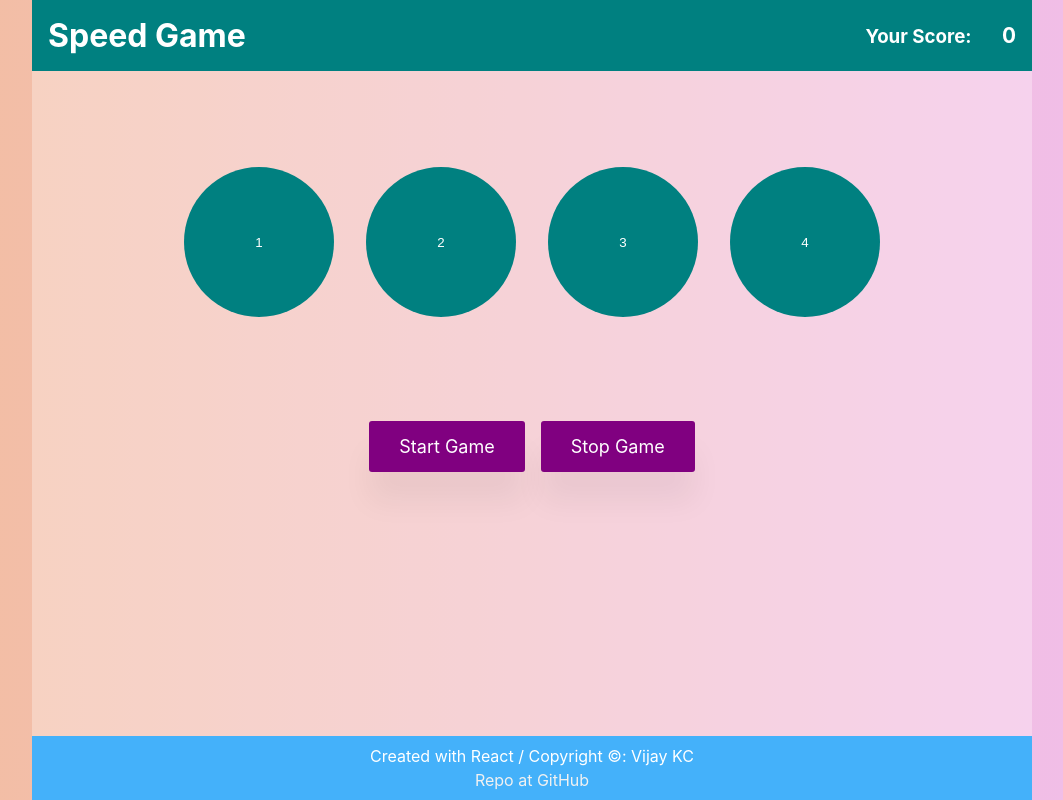
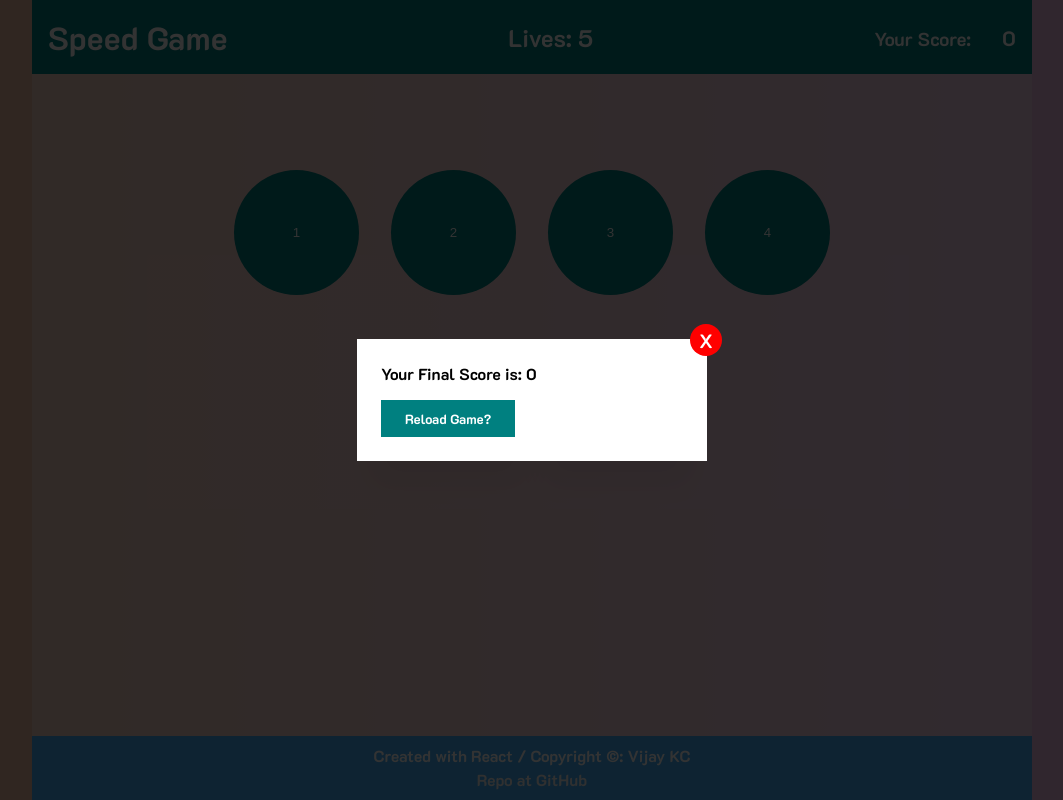
Before and after one commit to kcvijay/speedgame_react, a React (Create React App) app: page / in a window 1280 px wide. Both pictures are taken after a click on the button "Stop Game". Shown: the whole page, without its empty margins (108-1171 px from the left). Built offline with nearby package versions, Linux system fonts and the light colour scheme.

Commit message:
game almost finished

```diff
--- a/src/App.js
+++ b/src/App.js
@@ -9,79 +9,115 @@ import "./App.css";
 class App extends Component {
   state = {
     score: 0,
-    circles: [{ key: 1 }, { key: 2 }, { key: 3 }, { key: 4 }],
-    active: 1,
+    lives: 5,
+    circles: [1, 2, 3, 4],
+    active: undefined,
+    pace: 1000,
     showScore: false,
   };
 
-  randArray = [];
+  timer;
 
-  makeRandom = () => {
-    let random = Math.floor(Math.random() * 4) + 1;
+  makeRandom = (min, max) => {
+    let random = Math.floor(Math.random() * (max - min));
     return random;
   };
 
+  //MArgits code
+
+  // nextCircle = () => {
+  //   let nextActiveNum;
+
+  //   do {
+  //     nextActiveNum = this.makeRandom();
+  //   } while (nextActiveNum === this.state.active);
+
+  //   this.setState({
+  //     active: nextActiveNum,
+  //   });
+
+  //   this.timer = setTimeout(this.nextCircle, 1000);
+  // };
+
+  // startHandler = () => {
+  //   this.nextCircle();
+  // };
+
   // Creating a unique number
-  makeUniqueNum = () => {
-    let newActive = this.makeRandom();
+  newActiveHandler = () => {
+    let newActive = this.makeRandom(0, this.state.circles.length);
     if (this.state.active !== newActive) {
       this.setState({
         active: newActive,
+        pace: this.state.pace * 0.99,
       });
-    } else return this.makeUniqueNum();
-    console.log(this.state.active);
-  };
+    } else return this.newActiveHandler();
 
-  clickHandler = () => {
-    this.setState({
-      score: this.state.score + 1,
-    });
-  };
+    this.timer = setTimeout(() => {
+      this.newActiveHandler();
+    }, this.state.pace);
 
-  randomNumHandler = () => {
-    const rand = Math.floor(Math.random() * 4) + 1;
-    const lastEl = this.randArray[this.randArray.length - 1];
-    if (lastEl === rand) {
-      this.randomNumHandler();
-    } else {
-      this.randArray.push(rand);
-      console.log(this.randArray);
+    if (this.state.lives < 1) {
+      this.stopGameHandler();
+      this.popupHandler();
     }
   };
 
-  closePopupHandler = () => {
+  stopGameHandler = () => {
+    clearTimeout(this.timer);
+    this.popupHandler();
+  };
+
+  clickHandler = (i) => {
+    // if correct button clicking, score adds by 1, else lives reduces by 1. on all lives reduced, score popup opens.
+    if (i === this.state.active) {
+      this.setState({
+        score: this.state.score + 1,
+      });
+    } else {
+      this.setState({
+        lives: this.state.lives - 1,
+      });
+    }
+  };
+
+  popupHandler = () => {
     this.setState({
       showScore: !this.state.showScore,
     });
   };
 
-  // addActiveClassHandler = () => {
-  //   this.setState({
-  //     active: this.randomNumHandler(),
-  //   });
-  // };
+  reloadGame = () => {
+    window.location.reload();
+  };
 
   render() {
     const circles = this.state.circles.map((circle, i) => {
       return (
         <Circle
           clickHandler={() => this.clickHandler(i)}
-          buttonKey={circle.key}
-          key={circle.key}
+          key={i}
+          id={i + 1}
+          active={this.state.active === i}
         />
       );
     });
+
     return (
       <div className="App">
-        <Header score={this.state.score} />
+        <Header score={this.state.score} lives={this.state.lives} />
         <div className="circles">{circles}</div>
-        <Buttons startGame={this.makeUniqueNum} />
+        <Buttons
+          startGame={this.newActiveHandler}
+          endGame={this.stopGameHandler}
+        />
         <Footer />
         {this.state.showScore && (
           <PopUp
-            closePopup={this.closePopupHandler}
+            closePopup={this.popupHandler}
             score={this.state.score}
             key={this.state.circles.key}
+            reload={this.reloadGame}
           />
         )}
       </div>
--- a/src/Buttons.jsx
+++ b/src/Buttons.jsx
@@ -7,7 +7,9 @@ const Buttons = (props) => {
       <button className="start" onClick={props.startGame}>
         Start Game
       </button>
-      <button className="stop">Stop Game</button>
+      <button className="stop" onClick={props.endGame}>
+        Stop Game
+      </button>
     </div>
   );
 };
--- a/src/Circle.css
+++ b/src/Circle.css
@@ -1,6 +1,6 @@
 .circle {
-  width: 150px;
-  height: 150px;
+  width: 125px;
+  height: 125px;
   border-radius: 50%;
   border: none;
   background: teal;
@@ -10,5 +10,6 @@
 }
 
 button.active {
-  background-color: red;
+  background-color: rgb(51, 145, 199);
+  box-shadow: 0 0 0 10px rgba(0, 0, 0, 0.1);
 }
--- a/src/Circle.jsx
+++ b/src/Circle.jsx
@@ -4,11 +4,10 @@ import "./Circle.css";
 const Circle = (props) => {
   return (
     <button
-      key={props.buttonKey}
-      className="circle"
+      className={`circle ${props.active ? "active" : ""}`}
       onClick={props.clickHandler}
     >
-      {props.buttonKey}
+      {props.id}
     </button>
   );
 };
--- a/src/Header.jsx
+++ b/src/Header.jsx
@@ -5,6 +5,7 @@ const Header = (props) => {
   return (
     <header>
       <h1>Speed Game</h1>
+      <h2>Lives:&nbsp;{props.lives}</h2>
       <h3>
         Your Score: <span className="score">{props.score}</span>
       </h3>
--- a/src/PopUp.css
+++ b/src/PopUp.css
@@ -4,7 +4,7 @@
   left: 0;
   height: 100vh;
   width: 100vw;
-  background-color: rgba(0, 0, 0, 0.5);
+  background-color: rgba(0, 0, 0, 0.8);
   display: flex;
   justify-content: center;
   align-items: center;
@@ -16,7 +16,7 @@
   max-width: 600px;
   min-width: 350px;
   position: relative;
-  animation: fadeIn 1s ease-in-out;
+  animation: fadeIn 0.5s ease-in-out;
 }
 
 @keyframes fadeIn {
@@ -44,3 +44,13 @@
   right: -15px;
   cursor: pointer;
 }
+
+.reload-btn {
+  padding: 0.6rem 1.5rem;
+  font-family: inherit;
+  background-color: teal;
+  color: #fff;
+  margin-top: 1rem;
+  border: none;
+  cursor: pointer;
+}
--- a/src/PopUp.jsx
+++ b/src/PopUp.jsx
@@ -9,6 +9,9 @@ const PopUp = (props) => {
           X
         </p>
         <p>Your Final Score is: {props.score}</p>
+        <button className="reload-btn" onClick={props.reload}>
+          Reload Game?
+        </button>
       </div>
     </div>
   );
--- a/src/index.css
+++ b/src/index.css
@@ -1,3 +1,5 @@
+@import url("https://fonts.googleapis.com/css2?family=K2D:ital,wght@0,700;1,400&display=swap");
+
 * {
   margin: 0;
   padding: 0;
@@ -6,9 +8,7 @@
 
 body {
   margin: 0;
-  font-family: -apple-system, BlinkMacSystemFont, "Segoe UI", "Roboto", "Oxygen",
-    "Ubuntu", "Cantarell", "Fira Sans", "Droid Sans", "Helvetica Neue",
-    sans-serif;
+  font-family: "K2D", sans-serif;
   -webkit-font-smoothing: antialiased;
   -moz-osx-font-smoothing: grayscale;
   background: linear-gradient(to left, rgb(241, 190, 238), rgb(243, 190, 159));
```
